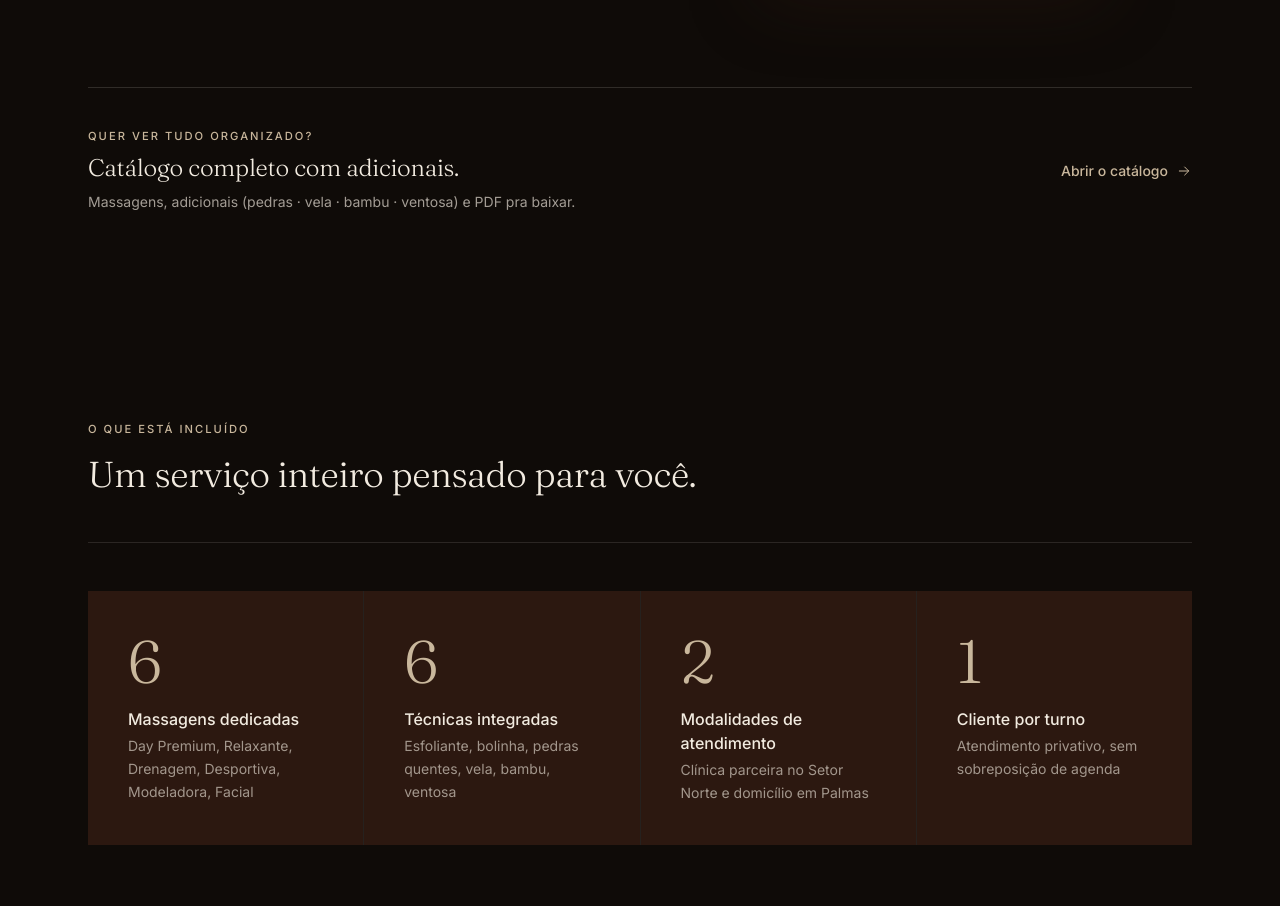
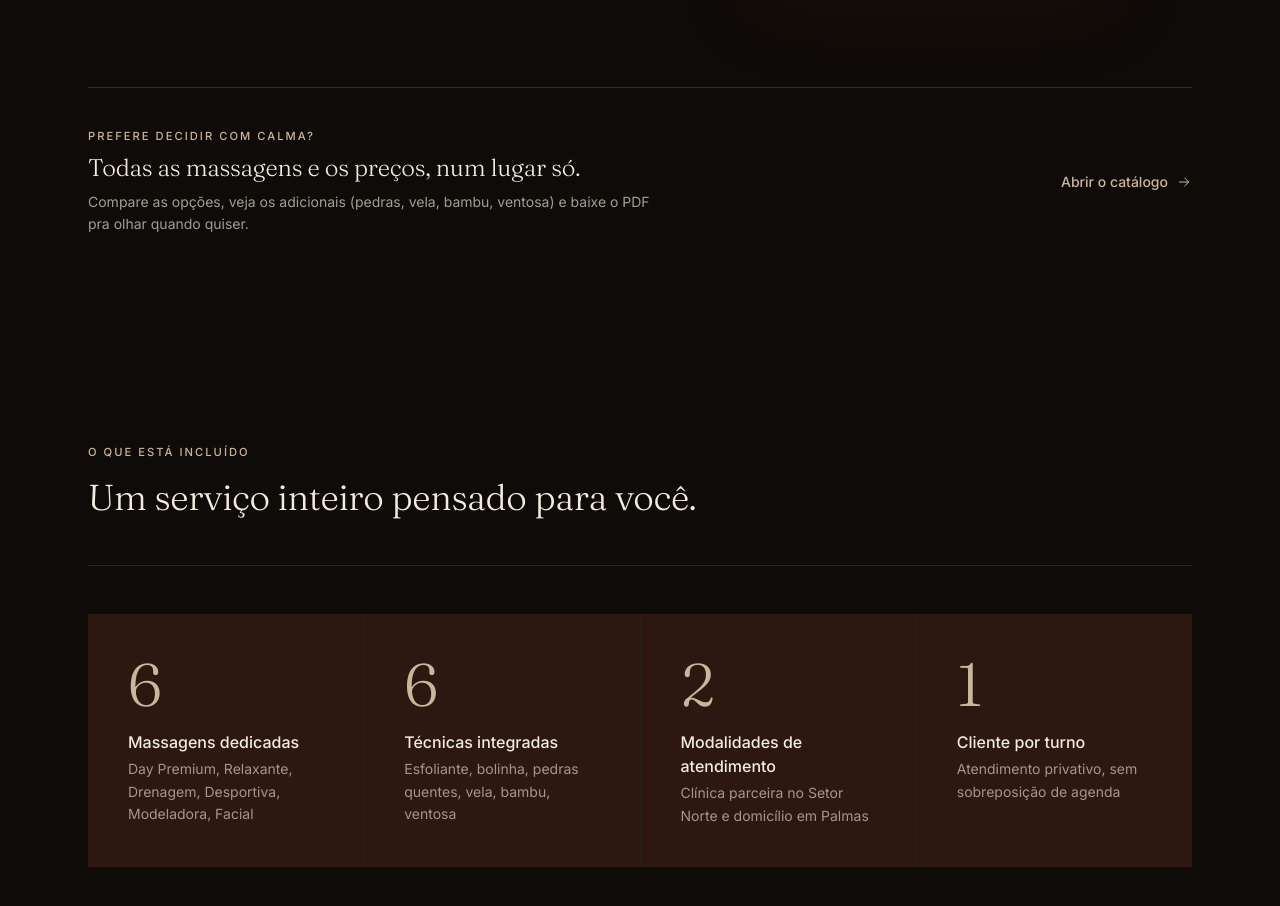
Before and after one commit to ImpulsoDigital063/vidaemequilibrio, a Next.js app: page / in a window 1280 px wide. Shown: the part 5420-6326 px from the top of the page. Built offline with nearby package versions, Linux system fonts and the light colour scheme; no server answers.

Commit message:
copy(catalogo): da o motivo de abrir (comparar/decidir com calma)
Co-Authored-By: Claude Opus 4.8 <noreply@anthropic.com>

```diff
--- a/src/components/AjudaCatalogo.tsx
+++ b/src/components/AjudaCatalogo.tsx
@@ -119,13 +119,13 @@ export default function AjudaCatalogo() {
           className="mt-16 md:mt-24 flex flex-col md:flex-row md:items-center justify-between gap-5 border-t border-ve-cream/15 pt-10"
         >
           <div className="max-w-xl">
-            <p className="eyebrow text-ve-champagne mb-2">Quer ver tudo organizado?</p>
+            <p className="eyebrow text-ve-champagne mb-2">Prefere decidir com calma?</p>
             <p className="display text-xl md:text-2xl text-ve-cream leading-tight">
-              Catálogo completo com adicionais.
+              Todas as massagens e os preços, num lugar só.
             </p>
             <p className="mt-2 text-ve-cream/65 text-sm leading-relaxed">
-              Massagens, adicionais (pedras · vela · bambu · ventosa) e PDF pra
-              baixar.
+              Compare as opções, veja os adicionais (pedras, vela, bambu, ventosa)
+              e baixe o PDF pra olhar quando quiser.
             </p>
           </div>
           <Link
```
